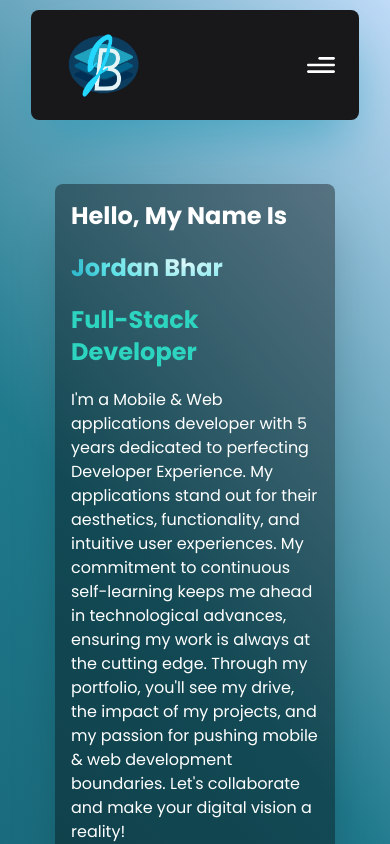
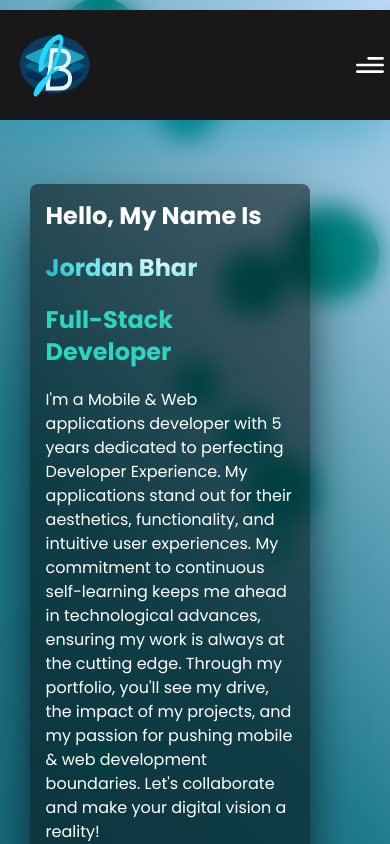
Before and after one commit to JordanBhar/DevPortfolioDeployment, a React (Vite) app: page / in a window 390 px wide. Shown: the top 844 px of the page. Built offline with nearby package versions, Linux system fonts and the light colour scheme; the HTML template or start-up script is replaced by a standard one.

Commit message:
Added Blur Background & Floating Spheres with Matter-JS

```diff
--- a/package.json
+++ b/package.json
@@ -15,6 +15,7 @@
   "dependencies": {
     "@fortawesome/free-brands-svg-icons": "^6.4.2",
     "@fortawesome/react-fontawesome": "^0.2.0",
+    "matter-js": "^0.19.0",
     "primereact": "^9.6.2",
     "react": "^18.2.0",
     "react-dom": "^18.2.0",
--- a/src/App.jsx
+++ b/src/App.jsx
@@ -1,41 +1,116 @@
-import React, { useRef } from "react";
+import React, { useEffect, useRef } from "react";
+import Matter from 'matter-js';
 import styles from "./style";
 import Footer from "./components/Footer";
 import Navbar from "./components/Navbar";
-import { BrowserRouter as Router, Route, Link } from "react-router-dom";
+import { BrowserRouter as Router } from "react-router-dom";
 import { Home, Education, Projects, Skills } from "./pages";
 
-const App = () => {
-  const homeRef = useRef(null);
-  const educationRef = useRef(null);
-  const projectsRef = useRef(null);
-  const contactRef = useRef(null);
+const FloatingSpheres = ({ count }) => {
+  const containerRef = useRef(null);
+
+  useEffect(() => {
+    const Engine = Matter.Engine,
+          Render = Matter.Render,
+          World = Matter.World,
+          Bodies = Matter.Bodies,
+          Body = Matter.Body;
+
+    const engine = Engine.create();
+
+    // Turn off gravity
+    engine.world.gravity.y = 0;
+
+    const render = Render.create({
+      element: containerRef.current,
+      engine: engine,
+      options: {
+        width: window.innerWidth,
+        height: document.documentElement.scrollHeight,
+        wireframes: false,
+        background: 'transparent'
+      }
+    });
+
+    const spheres = [];
+    for (let i = 0; i < count; i++) {
+      const radius = Math.random() * 40 + 10;
+      const x = Math.random() * window.innerWidth;
+      const y = Math.random() * document.documentElement.scrollHeight;
+
+      const sphere = Bodies.circle(x, y, radius, {
+        render: {
+          fillStyle: 'teal',
+          strokeStyle: 'teal',
+          lineWidth: 0
+        }
+      });
+
+      spheres.push(sphere);
+    }
+
+    World.add(engine.world, spheres);
+    Engine.run(engine);
+    Render.run(render);
+
+    // Periodically apply random forces to the spheres
+    setInterval(() => {
+      spheres.forEach(sphere => {
+        const randomForce = {
+          x: (Math.random() - 0.5) * 0.005,
+          y: (Math.random() - 0.5) * 0.005
+        };
+        Body.applyForce(sphere, { x: sphere.position.x, y: sphere.position.y }, randomForce);
+      });
+    }, 5000);
+
+    return () => {
+      Render.stop(render);
+      World.clear(engine.world);
+      Engine.clear(engine);
+      engine.events = {};
+    };
+  }, [count]);
 
   return (
+    <div ref={containerRef} className="absolute top-0 left-0 w-full h-full z-1"></div>
+  );
+};
+
+
+const BlurLayer = () => {
+  return (
+    <div className="absolute top-0 left-0 w-full h-full backdrop-blur-md z-2"></div>
+  );
+};
+
+const App = () => {
+  return (
     <Router>
-      <div className="bg-primary-gradient overflow-hidden font-poppins">
-        <div className={`w-full overflow-hidden h-a ${styles.flexStart}`}>
-          <div className="mx-auto">
-            {" "}
-            {/* Center the Navbar */}
+      <div className="relative bg-primary-gradient overflow-hidden font-poppins z-0">
+        <FloatingSpheres count={100} />
+        <BlurLayer />
+        {/* rest of your components here */}
+        <div className={`w-full overflow-hidden h-a ${styles.flexStart} z-10`}>
+          <div className="mx-auto relative">
             <Navbar />
             <div className="space-y-40">
-              <div ref={homeRef} id="Home" className="">
+              <div id="Home" className="relative">
                 <Home />
               </div>
-              <div ref={educationRef} id="Skills">
+              <div id="Skills" className="relative">
                 <Skills />
               </div>
-              <div ref={projectsRef} id="Projects">
+              <div id="Projects" className="relative">
                 <Projects />
               </div>
-              <div ref={educationRef} id="Education">
+              <div id="Education" className="relative">
                 <Education />
               </div>
             </div>
+            <Footer />
           </div>
         </div>
-        <Footer />
       </div>
     </Router>
   );
--- a/src/index.css
+++ b/src/index.css
@@ -3,6 +3,37 @@
 @tailwind base;
 @tailwind components;
 @tailwind utilities;
+
+/* @keyframes float {
+  0% {
+    transform: translateY(0);
+  }
+  50% {
+    transform: translateY(-20px);
+  }
+  100% {
+    transform: translateY(0);
+  }
+} */
+
+@keyframes moveAround {
+  0% { transform: translate(0, 0); }
+  25% { transform: translate(50px, 50px); }
+  50% { transform: translate(0, 100px); }
+  75% { transform: translate(-50px, 50px); }
+  100% { transform: translate(0, 0); }
+}
+
+.animate-move {
+  animation: moveAround 10s infinite;
+  animation-timing-function: linear;
+}
+
+
+.animate-float {
+  animation: float 3s infinite;
+}
+
 
 :root {
   --black-gradient: linear-gradient(
@@ -33,7 +64,7 @@
 }
 
 .bg-acrylic {
-  background-color: rgba(0, 0, 0, 0.4);
+  background-color: rgba(0, 0, 0, 0.5);
 }
 
 .text-gradient {
@@ -61,17 +92,7 @@
   animation: slide-top 0.5s cubic-bezier(0.25, 0.46, 0.45, 0.94) both;
 }
 
-@keyframes floating {
-  0% {
-    transform: translate(0, 0px);
-  }
-  50% {
-    transform: translate(0, 10px);
-  }
-  100% {
-    transform: translate(0, -0px);
-  }
-}
+
 
 @-webkit-keyframes slide-top {
   0% {
--- a/src/pages/Home.jsx
+++ b/src/pages/Home.jsx
@@ -25,7 +25,7 @@ const Home = () => {
           <div className="flex flex-col md:flex-row space-y-5 md:space-y-10 md:space-x-40">
             {/* Row Item 1 */}
             <div
-              className={`${styles.containers} md:w-5/6 lg:w-4/8 space-y-5 md:space-y-10`}
+              className={`${styles.containers} md:w-5/6 lg:w-4/8 space-y-5 md:space-y-10 shadow-2xl shadow-black`}
             >
               <div className="space-y-5">
                 <p className="text-2xl md:text-3xl font-bold text-white">
--- a/src/pages/Projects.jsx
+++ b/src/pages/Projects.jsx
@@ -6,15 +6,15 @@ export const Projects = () => {
   return (
     <section id="Projects">
       <div className={`${styles.paddingX} ${styles.flexCenter} `}>
-        <div className={`${styles.boxWidth}`}>
-          <h2 className={`${styles.headerOneText} text-white my-5`}>
-            <div className={`${styles.row} items-center`}>
+        <div className={`${styles.boxWidth} `}>
+          <h2 className={`${styles.headerOneText} text-white my-5 `}>
+            <div className={`${styles.row} items-center `}>
               Projects
               <hr className={styles.horizontalRuleRight}></hr>
             </div>
           </h2>
 
-          <div className={styles.containers}>
+          <div className={`${styles.containers}  shadow-2xl shadow-black`}>
             <ProjectGallery />
           </div>
         </div>
--- a/src/pages/Skills.jsx
+++ b/src/pages/Skills.jsx
@@ -14,7 +14,7 @@ export const Skills = () => {
             </div>
           </h2>
 
-          <div className={styles.containers}>
+          <div className={`${styles.containers}  shadow-2xl shadow-black`}>
             <SkillsTab />
           </div>
         </div>
```
Also changed, not shown: 1 other file (tests, documents, lock files or other folders).
